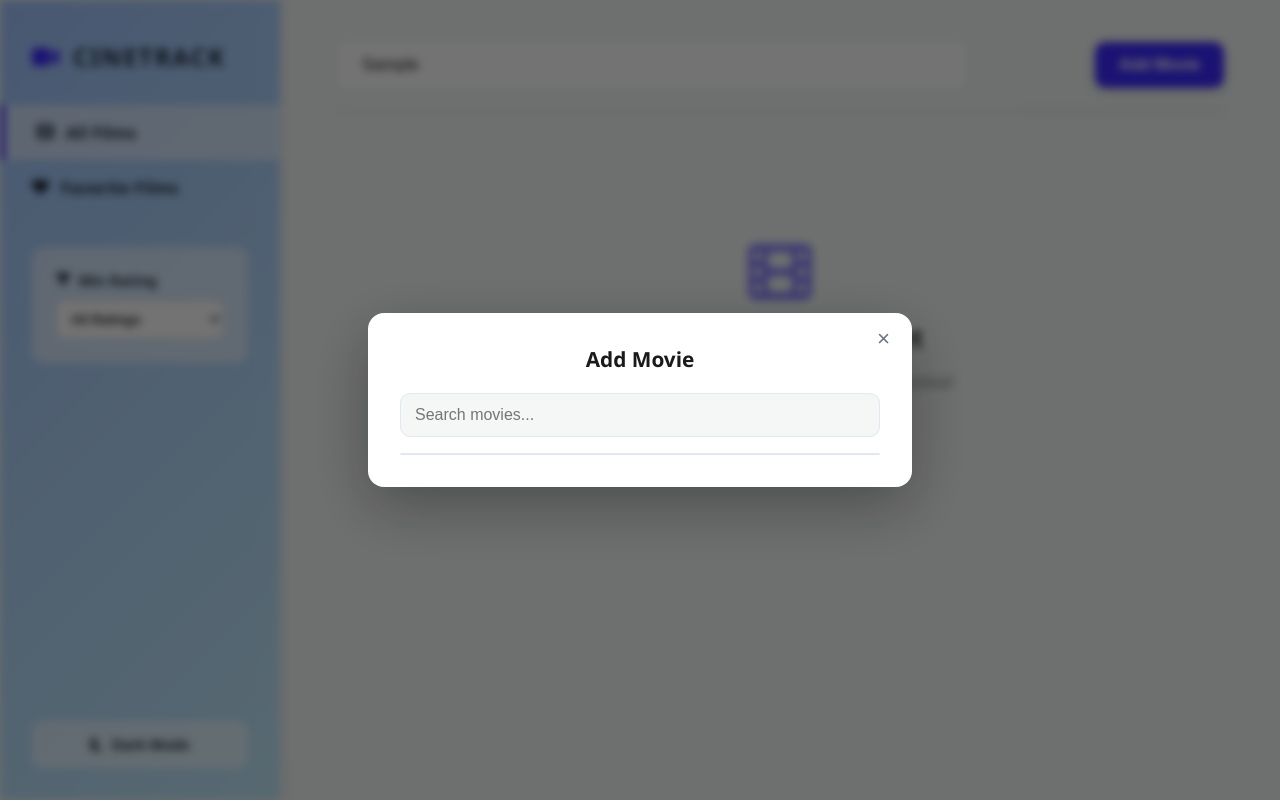
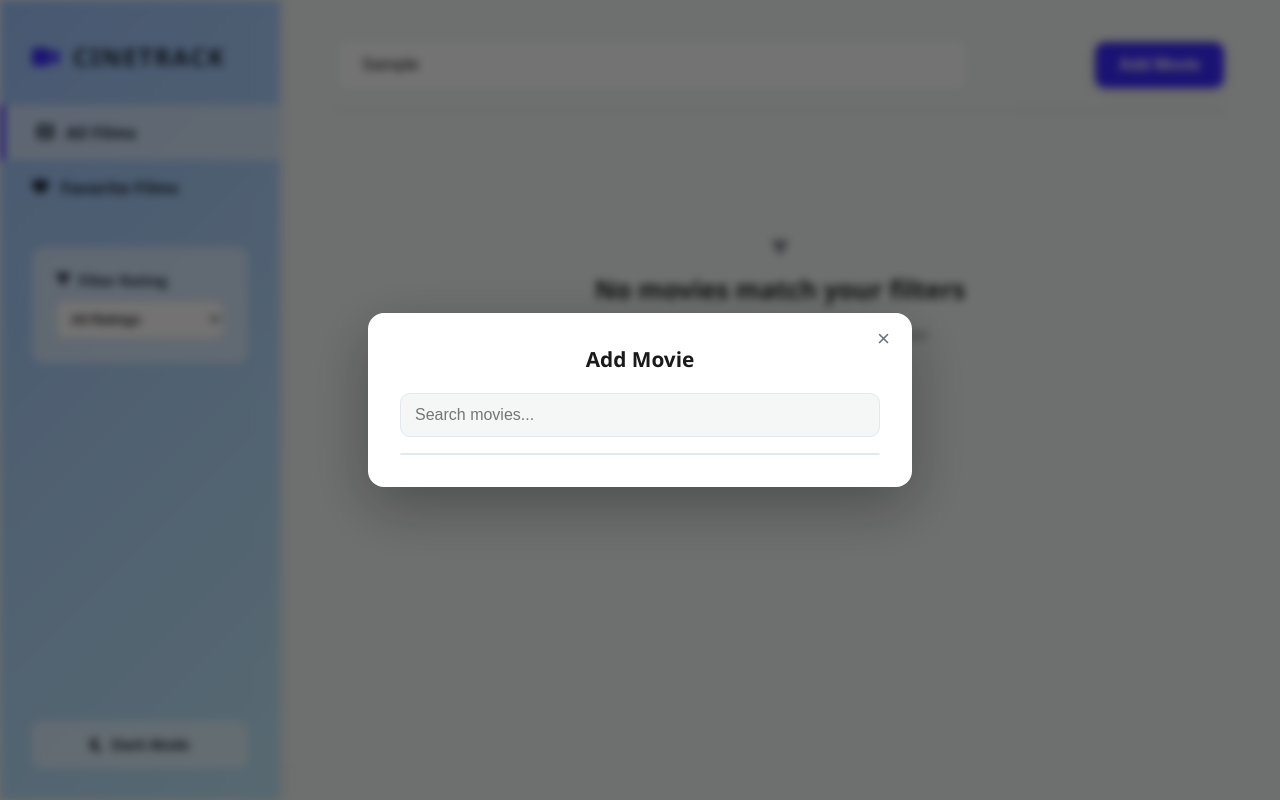
Before and after one commit to mariaelenabotnari/tum-web-lab-6, a React (Vite) app: page / in a window 1280 px wide. Both pictures are taken after typing "Sample" into the empty fields and a click on the button "Add Movie". Built offline with nearby package versions, Linux system fonts and the light colour scheme.

Commit message:
feat: add more rating filters and fix the empty search message

```diff
--- a/src/App.jsx
+++ b/src/App.jsx
@@ -26,7 +26,8 @@ function App() {
 
     const filteredMovies = movies.filter(m => {
         if (activeTab === 'favorites' && !m.isFavorite) return false;
-        if (ratingFilter !== 'all' && (m.rating === null || m.rating < parseInt(ratingFilter))) return false;
+        if (ratingFilter === 'unrated' && m.rating !== null) return false;
+        if (ratingFilter !== 'all' && ratingFilter !== 'unrated' && (m.rating === null || m.rating < parseInt(ratingFilter))) return false;
         if (topSearchQuery && !m.title.toLowerCase().includes(topSearchQuery.toLowerCase())) return false;
         return true;
     });
@@ -89,11 +90,11 @@ function App() {
                 <MovieGrid
                     movies={currentMovies}
                     toggleFavorite={toggleFavorite}
-                    addComment={addComment}
                     onComment={(movie) => setCommentMovie(movie)}
                     onView={(movie) => setViewMovie(movie)}
+                    onRate={(movie) => setRateMovie(movie)}
                     gridRef={gridRef}
-                    onRate={(movie) => setRateMovie(movie)}
+                    isFiltered={activeTab !== 'all' || ratingFilter !== 'all' || topSearchQuery !== ''}
                 />
 
                 <Pagination
--- a/src/components/MovieGrid.jsx
+++ b/src/components/MovieGrid.jsx
@@ -1,6 +1,6 @@
 import MovieCard from "./MovieCard";
 
-function MovieGrid({ movies, toggleFavorite, onComment, onView, onRate, gridRef }) {
+function MovieGrid({ movies, toggleFavorite, onComment, onView, onRate, gridRef, isFiltered }) {
     return (
         <div className="movie-grid" ref={gridRef}>
             {movies.length > 0 ? (
@@ -14,6 +14,12 @@ function MovieGrid({ movies, toggleFavorite, onComment, onView, onRate, gridRef
                         onRate={onRate}
                     />
                 ))
+            ) : isFiltered ? (
+                <div className="empty-state">
+                    <i className="fas fa-filter"></i>
+                    <h2>No movies match your filters</h2>
+                    <p>Try adjusting your search or rating filter.</p>
+                </div>
             ) : (
                 <div className="empty-state">
                     <i className="fas fa-film"></i>
--- a/src/components/Sidebar.jsx
+++ b/src/components/Sidebar.jsx
@@ -31,17 +31,21 @@ function Sidebar({
                 </ul>
 
                 <div className="sidebar-filter">
-                    <label><i className="fas fa-filter"></i> Min Rating</label>
+                    <label><i className="fas fa-filter"></i> Filter Rating</label>
                     <select
                         className="filter-select"
                         value={ratingFilter}
                         onChange={(e) => { setRatingFilter(e.target.value); setCurrentPage(1); }}
                     >
                         <option value="all">All Ratings</option>
+                        <option value="10">10 Stars</option>
                         <option value="9">9+ Stars</option>
                         <option value="8">8+ Stars</option>
                         <option value="7">7+ Stars</option>
                         <option value="6">6+ Stars</option>
+                        <option value="5">5+ Stars</option>
+                        <option value="4">4+ Stars</option>
+                        <option value="unrated">Unrated only</option>
                     </select>
                 </div>
             </nav>
--- a/src/style.css
+++ b/src/style.css
@@ -155,6 +155,12 @@ body {
   font-weight: 600;
   outline: none;
   cursor: pointer;
+}
+
+.filter-select option {
+  background: var(--card-bg);
+  color: var(--text-main);
+  padding: 8px;
 }
 
 .theme-toggle {
```
